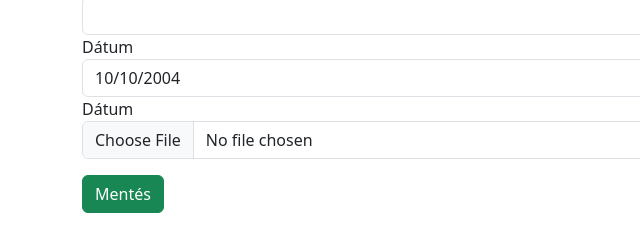
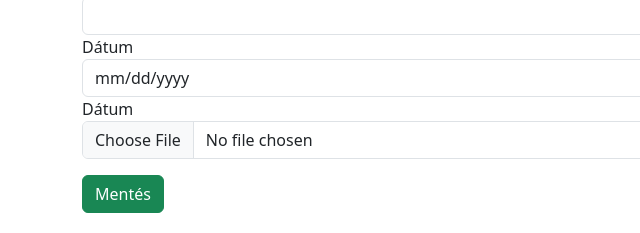
Before and after one commit to Szabolcs11/mozaik-feladat, a plain HTML site: page index.html in a window 1280 px wide. Both pictures are taken after a click on the button "Új gyűjtemény". Shown: the part 215-448 px from the top of the page, 0-640 px from the left. Drawn offline with nearby package versions, Linux system fonts and the light colour scheme.

Commit message:
Update html #2

```diff
--- a/index.html
+++ b/index.html
@@ -31,7 +31,7 @@
         </div>
         <div class="form-group">
           <label for="collectionDate">Dátum</label>
-          <input value="2004-10-10" type="date" id="collectionDate" class="form-control" />
+          <input type="date" id="collectionDate" class="form-control" />
         </div>
         <div class="form-group">
           <label for="collectionImg">Dátum</label>
```
